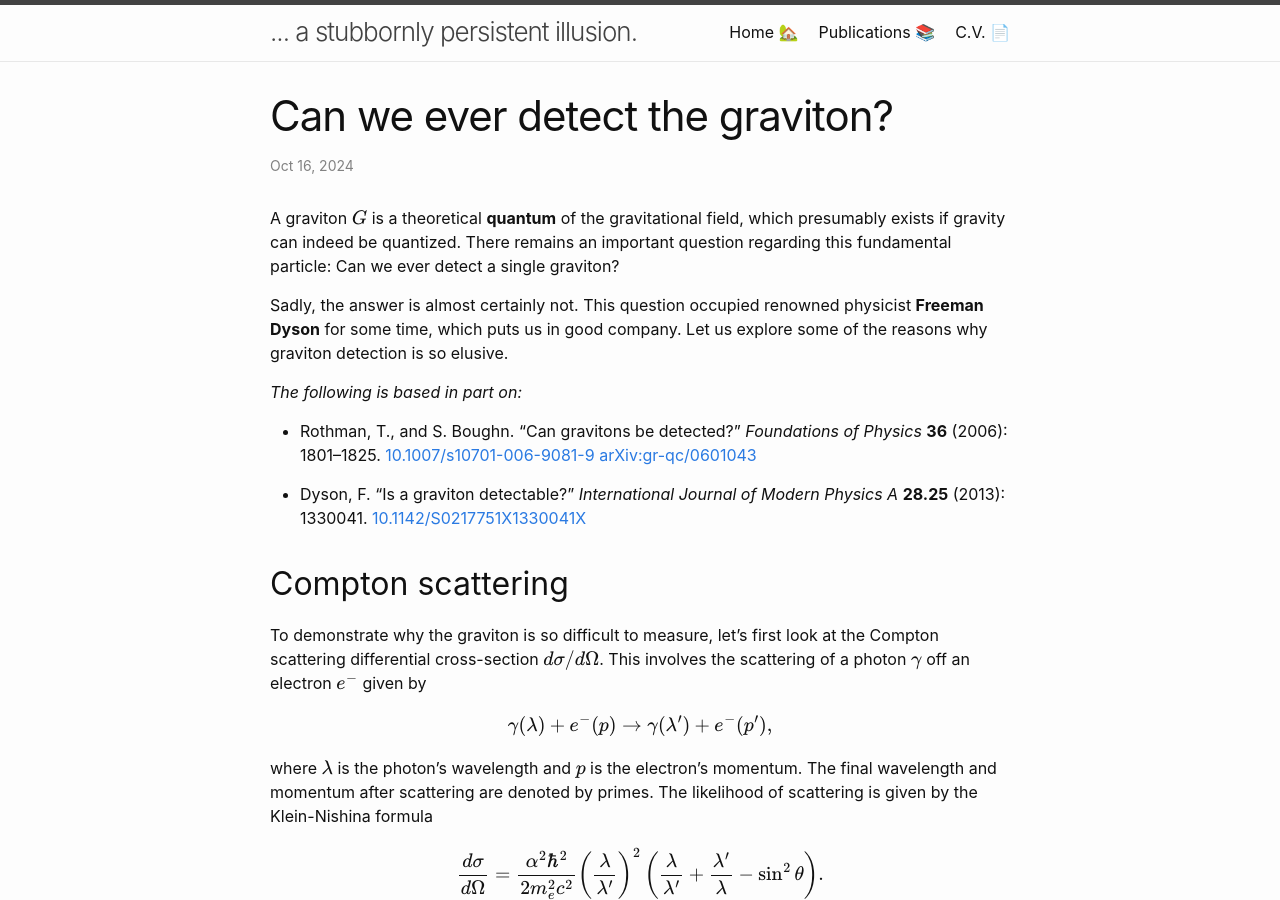
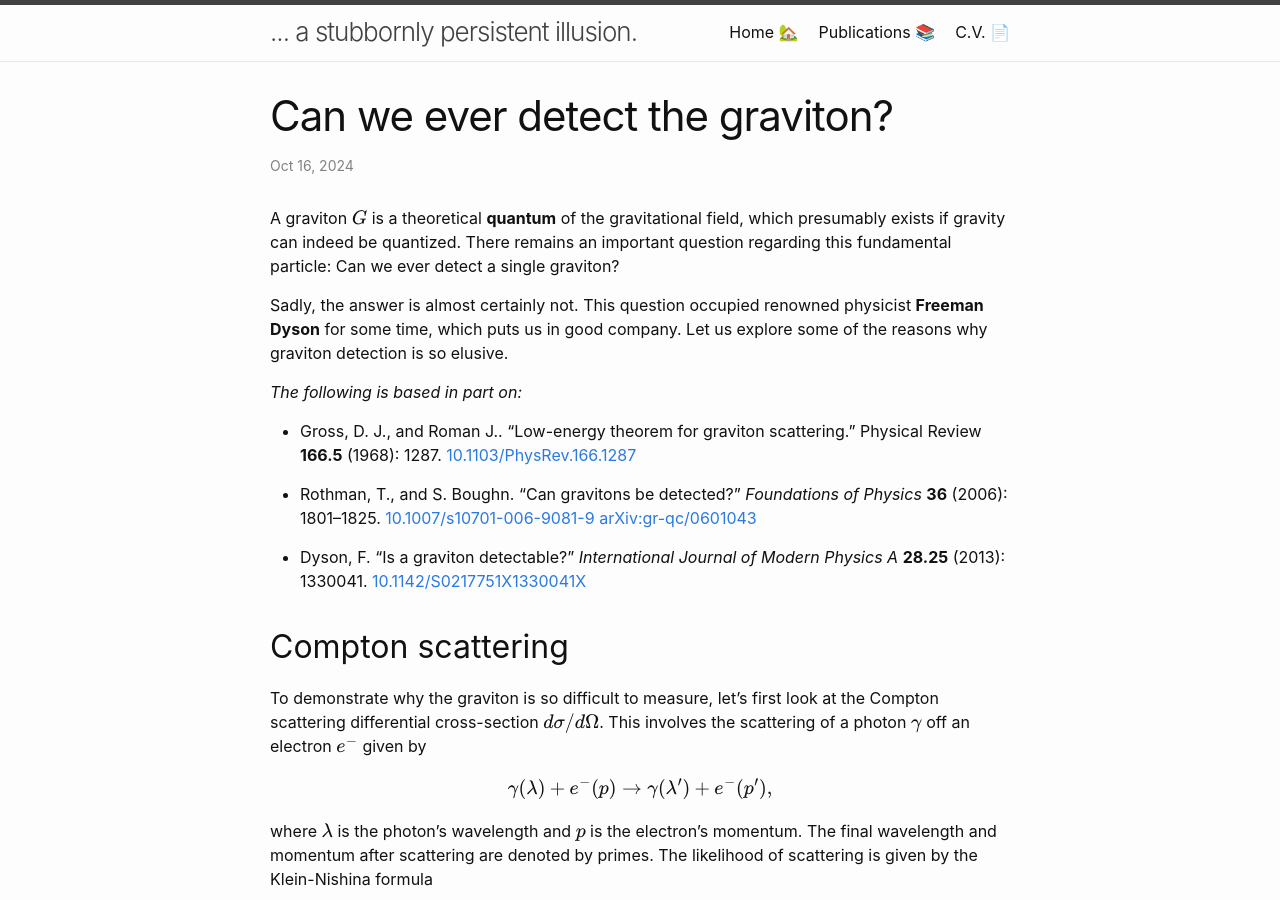
Before and after one commit to ajsteinmetz/ajsteinmetz.github.io, a Jekyll site: the page built from _posts/2024-10-16-graviton-detector.md, in a window 1280 px wide and 900 px high. Built offline with Jekyll 4.4.1, drawn with Linux system fonts in a browser that asks for light colours; formulas are drawn with MathJax 3.

Commit message:
Update 2024-10-16-graviton-detector.md

```diff
--- a/_posts/2024-10-16-graviton-detector.md
+++ b/_posts/2024-10-16-graviton-detector.md
@@ -11,6 +11,8 @@
 Sadly, the answer is almost certainly not. This question occupied renowned physicist **Freeman Dyson** for some time, which puts us in good company. Let us explore some of the reasons why graviton detection is so elusive.
 
 _The following is based in part on:_
+
+- Gross, D. J., and Roman J.. "Low-energy theorem for graviton scattering." Physical Review **166.5** (1968): 1287. [10.1103/PhysRev.166.1287](https://doi.org/10.1103/PhysRev.166.1287)
 
 - Rothman, T., and S. Boughn. "Can gravitons be detected?" _Foundations of Physics_ **36** (2006): 1801–1825. [10.1007/s10701-006-9081-9](https://doi.org/10.1007/s10701-006-9081-9) [arXiv:gr-qc/0601043](https://arxiv.org/abs/gr-qc/0601043)
 
```
